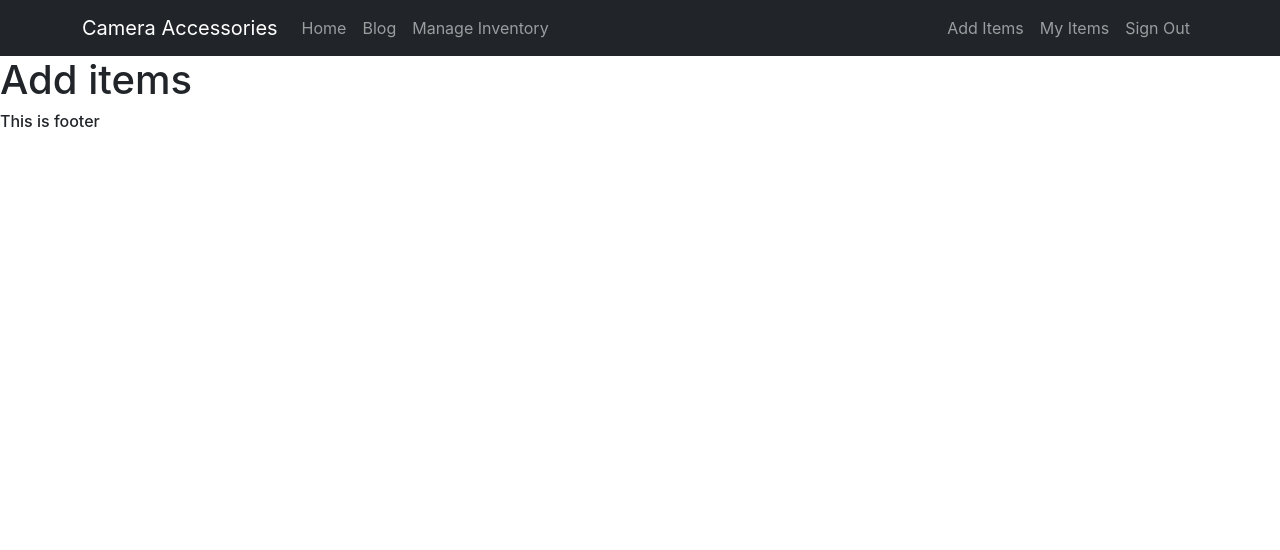
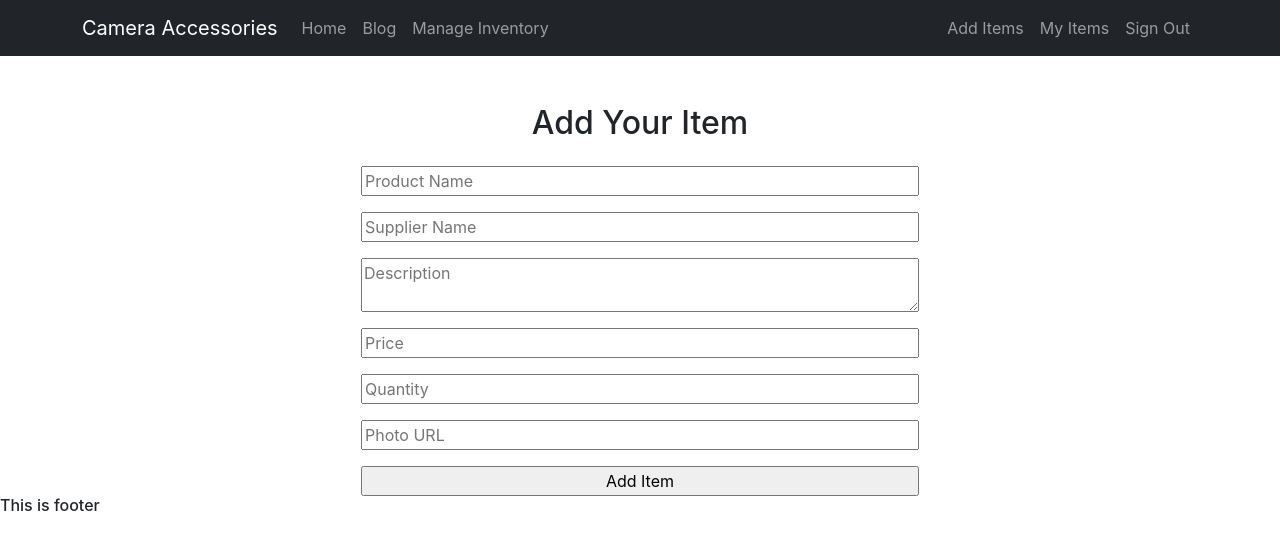
Before and after one commit to sifatkhan6/camera-accessories-client-side, a React (Create React App) app: page /additems in a window 1280 px wide. Shown: the top 550 px of the page. Built offline with nearby package versions, Linux system fonts and the light colour scheme; no server answers; sample sign-in values are in the browser's storage.

Commit message:
add item page implemeted

```diff
--- a/package.json
+++ b/package.json
@@ -12,6 +12,7 @@
     "react-bootstrap": "^2.3.1",
     "react-dom": "^18.1.0",
     "react-firebase-hooks": "^5.0.3",
+    "react-hook-form": "^7.30.0",
     "react-router-dom": "^6.3.0",
     "react-scripts": "5.0.1",
     "react-toastify": "^9.0.0",
--- a/src/Pages/AddItems/AddItems.js
+++ b/src/Pages/AddItems/AddItems.js
@@ -1,9 +1,40 @@
 import React from 'react';
+import { useForm } from "react-hook-form";
 
 const AddItems = () => {
+
+    const { register, handleSubmit } = useForm();
+
+    const onSubmit = data => {
+        console.log(data)
+        const url = `http://localhost:5000/inventory`;
+        fetch(url, {
+            method: 'POST',
+            headers: {
+                'content-type' : 'application/json'
+            },
+            body: JSON.stringify(data)
+        })
+        .then(res => res.json())
+        .then(result => {
+            console.log(result);
+        })
+    };
+
     return (
-        <div>
-            <h1>Add items</h1>
+        <div className='container text-center'>
+            <h2 className='mt-5'>Add Your Item</h2>
+            <div className='w-50 mx-auto mt-4'>
+                <form className='d-flex flex-column' onSubmit={handleSubmit(onSubmit)}>
+                    <input className='mb-3' placeholder='Product Name' {...register("product_name", { required: true, maxLength: 20 })} />
+                    <input className='mb-3' placeholder='Supplier Name' {...register("supplier_name")} />
+                    <textarea className='mb-3' placeholder='Description' {...register("description")} />
+                    <input className='mb-3' placeholder='Price' type="number" {...register("price")} />
+                    <input className='mb-3' placeholder='Quantity' type="number" {...register("quantity")} />
+                    <input className='mb-3' placeholder='Photo URL' {...register("img")} />
+                    <input type="submit" value="Add Item" />
+                </form>
+            </div>
         </div>
     );
 };
--- a/src/Pages/Login/RequireAuth/RequireAuth.js
+++ b/src/Pages/Login/RequireAuth/RequireAuth.js
@@ -18,7 +18,7 @@ const RequireAuth = ({ children }) => {
         return <Navigate to="/login" state={{ from: location }} replace></Navigate>
     }
 
-    if (!user.emailVerified) {
+    if (user.providerData[0]?.providerId === 'password' && !user.emailVerified) {
         return <div className='text-center mt-5'>
             <h2 className='text-danger'>Please verify your email!!!</h2>
             <button
--- a/src/Pages/SignUp/SignUp.js
+++ b/src/Pages/SignUp/SignUp.js
@@ -25,9 +25,9 @@ const SignUp = () => {
         return <Loading></Loading>
     }
 
-    if (user) {
-        navigate('/home')
-    }
+    // if (user) {
+    //     navigate('/home')
+    // }
 
     const handleRegister = async (event) => {
         event.preventDefault();
@@ -35,7 +35,7 @@ const SignUp = () => {
         const email = event.target.email.value;
         const password = event.target.password.value;
 
-        console.log(name, email, password)
+        // console.log(name, email, password)
 
         await createUserWithEmailAndPassword(email, password);
         await updateProfile({ displayName: name });
```
Also changed, not shown: 1 other file (tests, documents, lock files or other folders).
